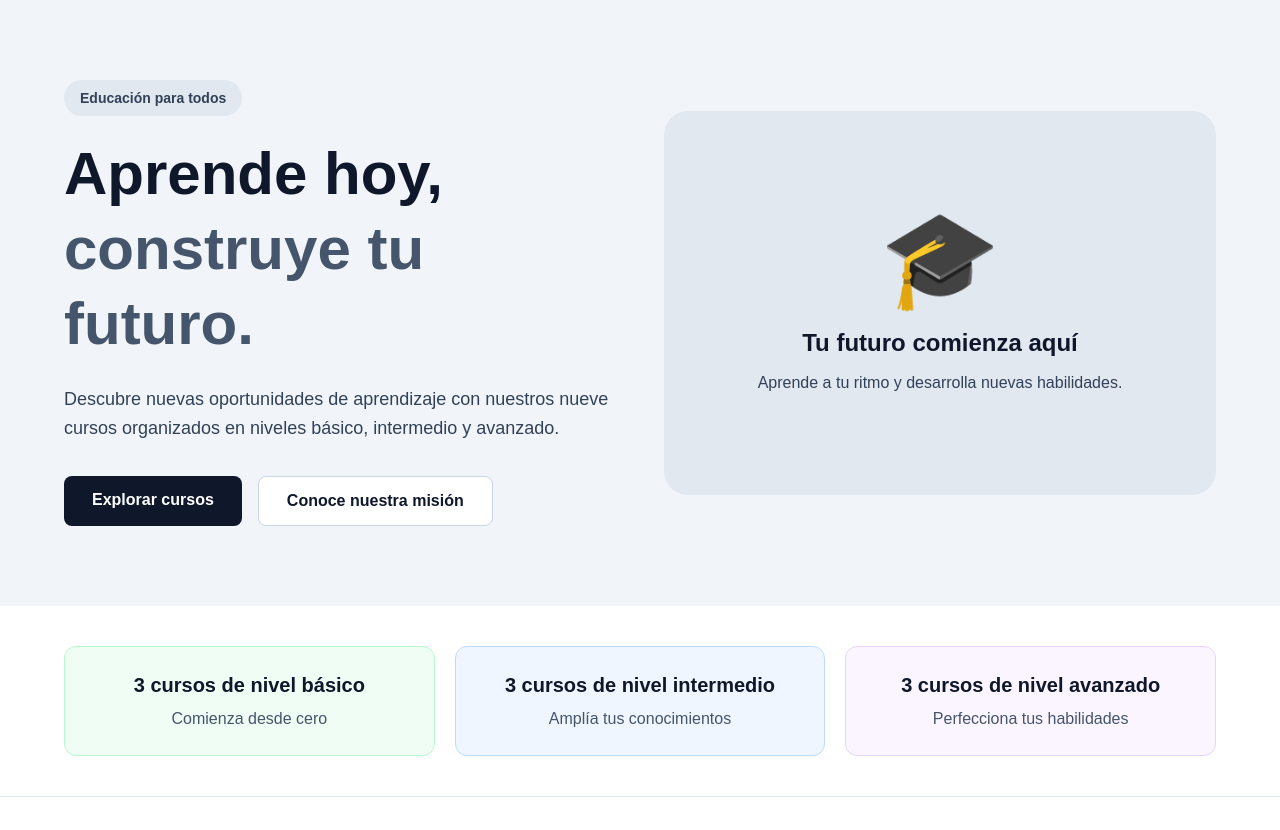
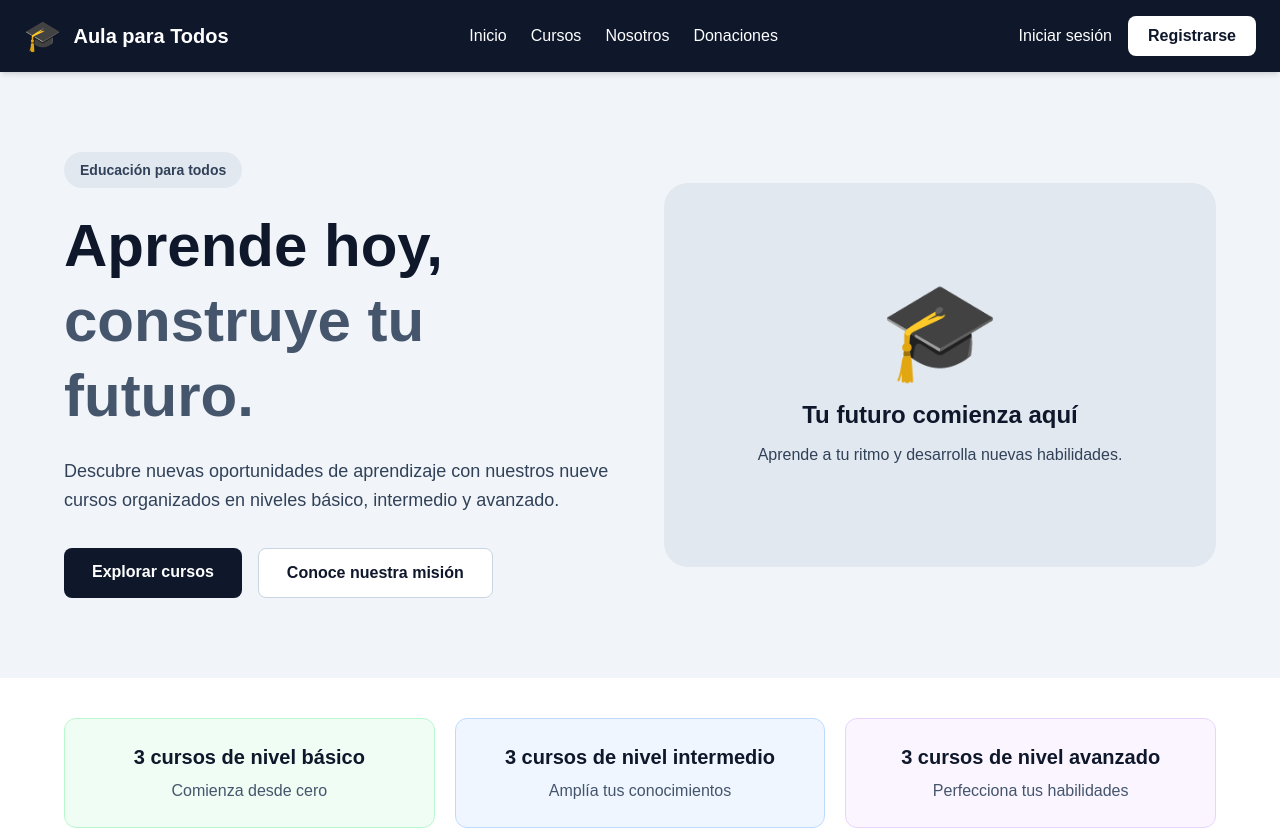
Before and after one commit to aulaparatodosapp/Front, a Next.js app: page / in a window 1280 px wide. Shown: the top 830 px of the page. Built offline with nearby package versions, Linux system fonts and the light colour scheme.

Commit message:
Navbar y Footer

```diff
--- /dev/null
+++ b/src/app/(public)/layout.tsx
@@ -0,0 +1,16 @@
+import type { ReactNode } from "react";
+
+import Navbar from "@/components/layout/Navbar";
+import Footer from "@/components/layout/Footer";
+
+export default function PublicLayout({ children }: { children: ReactNode }) {
+  return (
+    <div className="flex min-h-screen flex-col">
+      <Navbar />
+
+      <main className="flex-1">{children}</main>
+
+      <Footer />
+    </div>
+  );
+}
--- /dev/null
+++ b/src/components/layout/Footer.tsx
@@ -0,0 +1,71 @@
+import Link from "next/link";
+
+export default function Footer() {
+  return (
+    <footer className="bg-slate-900 text-white">
+      <div className="mx-auto grid max-w-7xl gap-10 px-6 py-12 md:grid-cols-3">
+        {/* INFORMACIÓN DE LA ORGANIZACIÓN */}
+        <div>
+          <h2 className="mb-4 text-xl font-bold">🎓 Aula para Todos</h2>
+
+          <p className="text-sm leading-7 text-slate-300">
+            Creemos que la educación debe estar al alcance de todas las
+            personas. Ofrecemos oportunidades de aprendizaje para desarrollar
+            nuevas habilidades y construir un mejor futuro.
+          </p>
+        </div>
+
+        {/* ENLACES RÁPIDOS */}
+        <div>
+          <h3 className="mb-4 text-lg font-semibold">Enlaces rápidos</h3>
+
+          <ul className="space-y-3 text-sm text-slate-300">
+            <li>
+              <Link href="/" className="hover:text-white">
+                Inicio
+              </Link>
+            </li>
+
+            <li>
+              <Link href="/cursos" className="hover:text-white">
+                Nuestros cursos
+              </Link>
+            </li>
+
+            <li>
+              <Link href="/#nosotros" className="hover:text-white">
+                Sobre nosotros
+              </Link>
+            </li>
+
+            <li>
+              <Link href="/donaciones" className="hover:text-white">
+                Donaciones
+              </Link>
+            </li>
+          </ul>
+        </div>
+
+        {/* NUESTRA MISIÓN */}
+        <div>
+          <h3 className="mb-4 text-lg font-semibold">Nuestra misión</h3>
+
+          <p className="text-sm leading-7 text-slate-300">
+            Impulsar el acceso a la educación digital mediante cursos
+            organizados en niveles básico, intermedio y avanzado.
+          </p>
+        </div>
+      </div>
+
+      {/* PARTE INFERIOR */}
+      <div className="border-t border-slate-700">
+        <div className="mx-auto max-w-7xl px-6 py-5 text-center">
+          <p className="text-sm text-slate-400">
+            © {new Date().getFullYear()} Aula para Todos. Todos los derechos
+            reservados.
+          </p>
+        </div>
+      </div>
+    </footer>
+  );
+}
--- /dev/null
+++ b/src/components/layout/Navbar.tsx
@@ -0,0 +1,113 @@
+"use client";
+
+import { useState } from "react";
+import Link from "next/link";
+
+export default function Navbar() {
+  const [menuAbierto, setMenuAbierto] = useState(false);
+
+  const cerrarMenu = () => setMenuAbierto(false);
+
+  return (
+    <header className="sticky top-0 z-50 bg-slate-900 text-white shadow-md">
+      <nav className="mx-auto flex max-w-7xl items-center justify-between px-6 py-4">
+        {/* LOGO Y NOMBRE */}
+        <Link href="/" onClick={cerrarMenu} className="flex items-center gap-3">
+          <span className="text-3xl" aria-hidden="true">
+            🎓
+          </span>
+
+          <span className="text-xl font-bold">Aula para Todos</span>
+        </Link>
+
+        {/* MENÚ PARA COMPUTADORAS */}
+        <div className="hidden items-center gap-6 lg:flex">
+          <Link href="/" className="transition hover:text-slate-300">
+            Inicio
+          </Link>
+
+          <Link href="/cursos" className="transition hover:text-slate-300">
+            Cursos
+          </Link>
+
+          <Link href="/#nosotros" className="transition hover:text-slate-300">
+            Nosotros
+          </Link>
+
+          <Link href="/donaciones" className="transition hover:text-slate-300">
+            Donaciones
+          </Link>
+        </div>
+
+        {/* BOTONES DE AUTENTICACIÓN */}
+        <div className="hidden items-center gap-4 lg:flex">
+          <Link
+            href="/login"
+            className="font-medium transition hover:text-slate-300"
+          >
+            Iniciar sesión
+          </Link>
+
+          <Link
+            href="/register"
+            className="rounded-lg bg-white px-5 py-2 font-semibold text-slate-900 transition hover:bg-slate-200"
+          >
+            Registrarse
+          </Link>
+        </div>
+
+        {/* BOTÓN PARA CELULARES */}
+        <button
+          type="button"
+          onClick={() => setMenuAbierto(!menuAbierto)}
+          aria-label={menuAbierto ? "Cerrar menú" : "Abrir menú"}
+          aria-expanded={menuAbierto}
+          aria-controls="menu-movil"
+          className="rounded-lg border border-slate-600 px-3 py-2 text-xl lg:hidden"
+        >
+          {menuAbierto ? "✕" : "☰"}
+        </button>
+      </nav>
+
+      {/* MENÚ DESPLEGABLE PARA CELULARES */}
+      {menuAbierto && (
+        <div
+          id="menu-movil"
+          className="border-t border-slate-700 bg-slate-900 px-6 pb-6 lg:hidden"
+        >
+          <div className="flex flex-col gap-5 pt-5">
+            <Link href="/" onClick={cerrarMenu}>
+              Inicio
+            </Link>
+
+            <Link href="/cursos" onClick={cerrarMenu}>
+              Cursos
+            </Link>
+
+            <Link href="/#nosotros" onClick={cerrarMenu}>
+              Nosotros
+            </Link>
+
+            <Link href="/donaciones" onClick={cerrarMenu}>
+              Donaciones
+            </Link>
+
+            <hr className="border-slate-700" />
+
+            <Link href="/login" onClick={cerrarMenu}>
+              Iniciar sesión
+            </Link>
+
+            <Link
+              href="/register"
+              onClick={cerrarMenu}
+              className="rounded-lg bg-white px-5 py-3 text-center font-semibold text-slate-900"
+            >
+              Registrarse
+            </Link>
+          </div>
+        </div>
+      )}
+    </header>
+  );
+}
```
